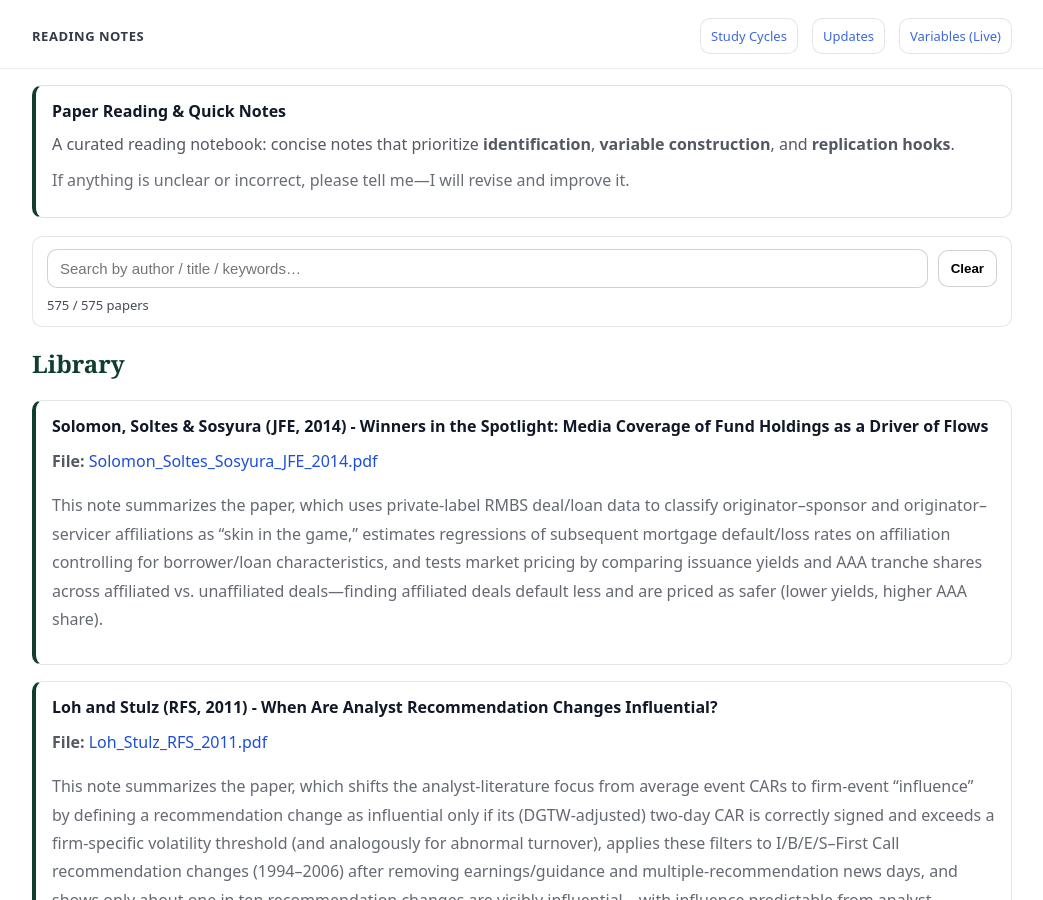
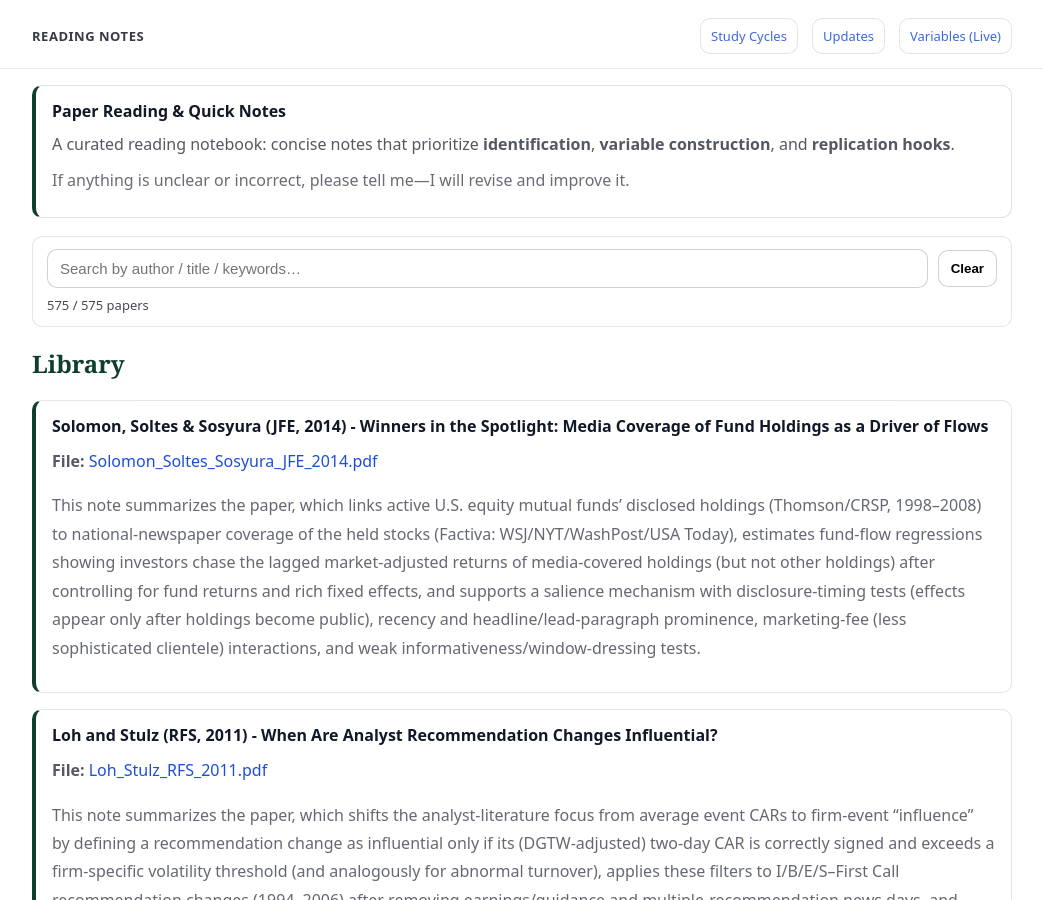
Before and after one commit to yaxinzn/study-archive, a Jekyll site: the page built from reading/index.md, in a window 1280 px wide and 900 px high. Shown: the whole window, without its empty margins (118-1161 px from the left). Built offline with Jekyll 4.4.1, drawn with Linux system fonts in a browser that asks for light colours.

Commit message:
Reading: add/update Solomon_Soltes_Sosyura_JFE_2014.pdf

```diff
--- a/_data/reading.yml
+++ b/_data/reading.yml
@@ -1,6 +1,6 @@
 - title: "Solomon, Soltes & Sosyura (JFE, 2014) - Winners in the Spotlight: Media Coverage of Fund Holdings as a Driver of Flows"
   file: "Solomon_Soltes_Sosyura_JFE_2014.pdf"
-  desc: "This note summarizes the paper, which uses private-label RMBS deal/loan data to classify originator–sponsor and originator–servicer affiliations as “skin in the game,” estimates regressions of subsequent mortgage default/loss rates on affiliation controlling for borrower/loan characteristics, and tests market pricing by comparing issuance yields and AAA tranche shares across affiliated vs. unaffiliated deals—finding affiliated deals default less and are priced as safer (lower yields, higher AAA share)."
+  desc: "This note summarizes the paper, which links active U.S. equity mutual funds’ disclosed holdings (Thomson/CRSP, 1998–2008) to national-newspaper coverage of the held stocks (Factiva: WSJ/NYT/WashPost/USA Today), estimates fund-flow regressions showing investors chase the lagged market-adjusted returns of media-covered holdings (but not other holdings) after controlling for fund returns and rich fixed effects, and supports a salience mechanism with disclosure-timing tests (effects appear only after holdings become public), recency and headline/lead-paragraph prominence, marketing-fee (less sophisticated clientele) interactions, and weak informativeness/window-dressing tests."
 
 - title: "Loh and Stulz (RFS, 2011) - When Are Analyst Recommendation Changes Influential?"
   file: "Loh_Stulz_RFS_2011.pdf"
```
